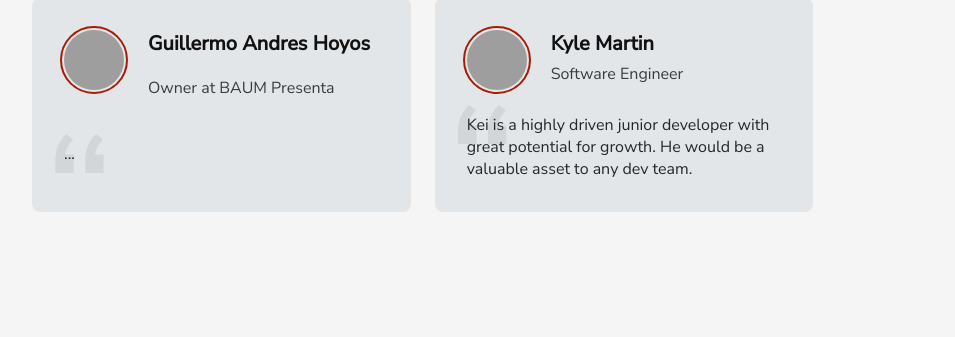
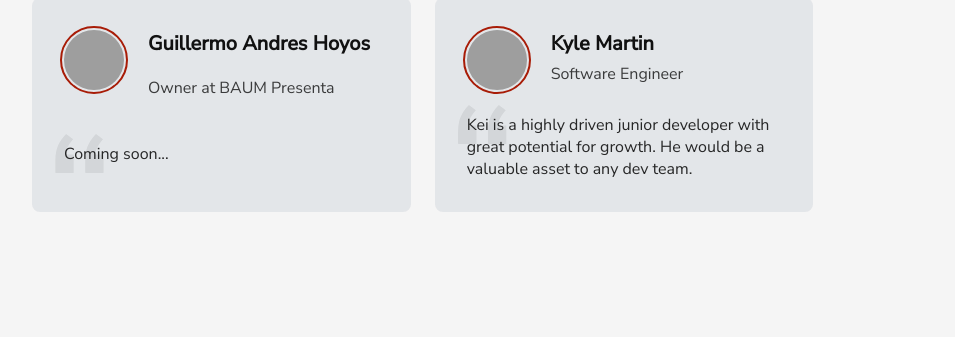
Before and after one commit to keikaloustian/keikaloustian.github.io, a Jekyll site: the page built from index.html, in a window 1280 px wide and 900 px high, scrolled down 2085 px. Shown: the part 117-454 px from the top of the window, without its empty margins (16-971 px from the left). Built offline with Jekyll 4.4.1, drawn with Linux system fonts in a browser that asks for light colours; some web fonts are replaced; grey boxes are pictures that could not be loaded.

Commit message:
Update testimonials.yml

```diff
--- a/_data/testimonials.yml
+++ b/_data/testimonials.yml
@@ -1,7 +1,7 @@
 - name: Guillermo Andres Hoyos
   image: https://media.licdn.com/dms/image/C4D03AQHlPhXPYHC-mg/profile-displayphoto-shrink_800_800/0/1649025975516?e=1696464000&v=beta&t=Y9DYBLdVBbDCL-8XVUs1YbiRlsxRJNjpCCBry8--eNE
   title: Owner at BAUM Presenta
-  text: ...
+  text: Coming soon...
 
 - name: Kyle Martin
   image: https://media.licdn.com/dms/image/C5603AQFbVSUvD7yRAQ/profile-displayphoto-shrink_800_800/0/1606171916400?e=1696464000&v=beta&t=CNSYDA-Nc3Ko9WPtRuAVVwLhNNVDNivW6SzTlhH7-E0
```
